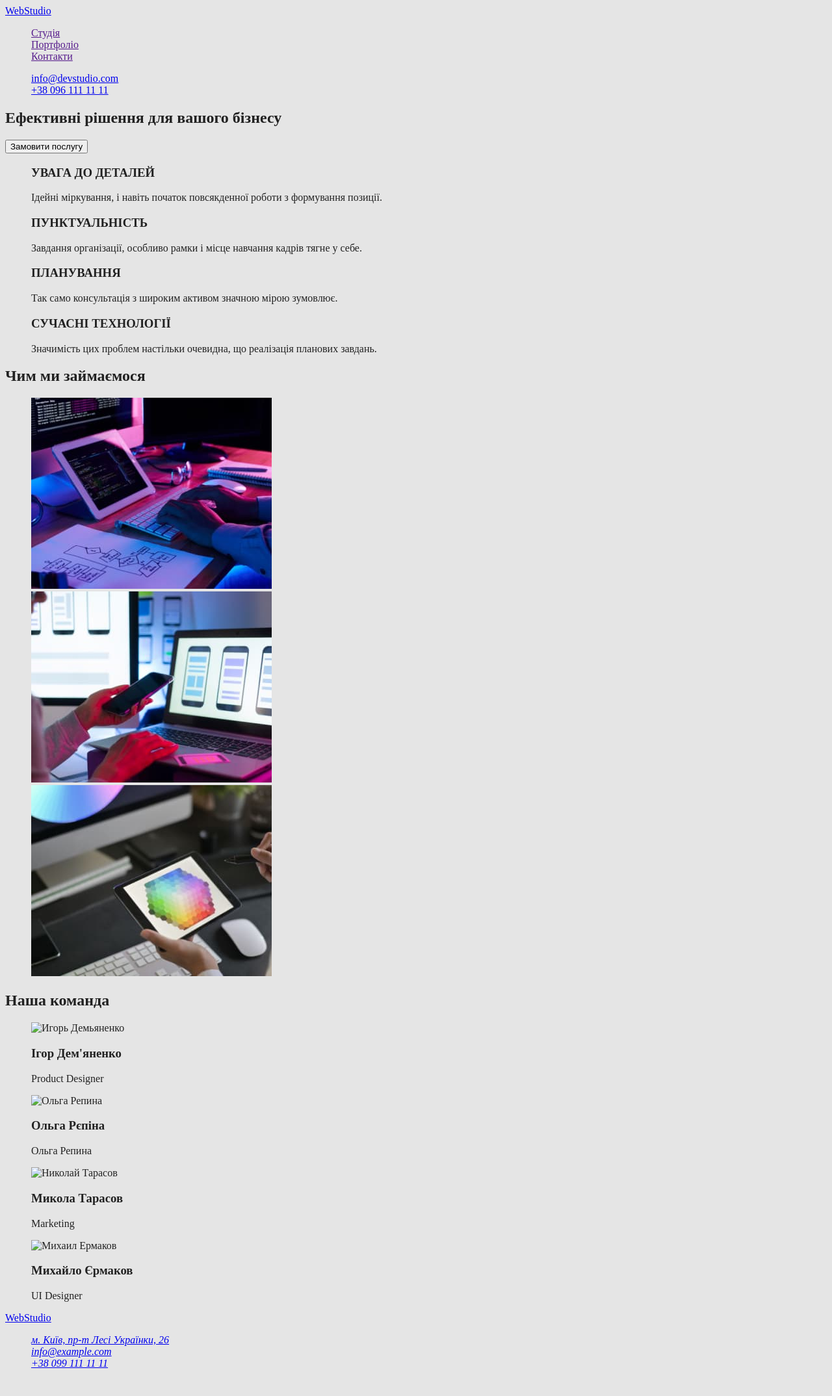
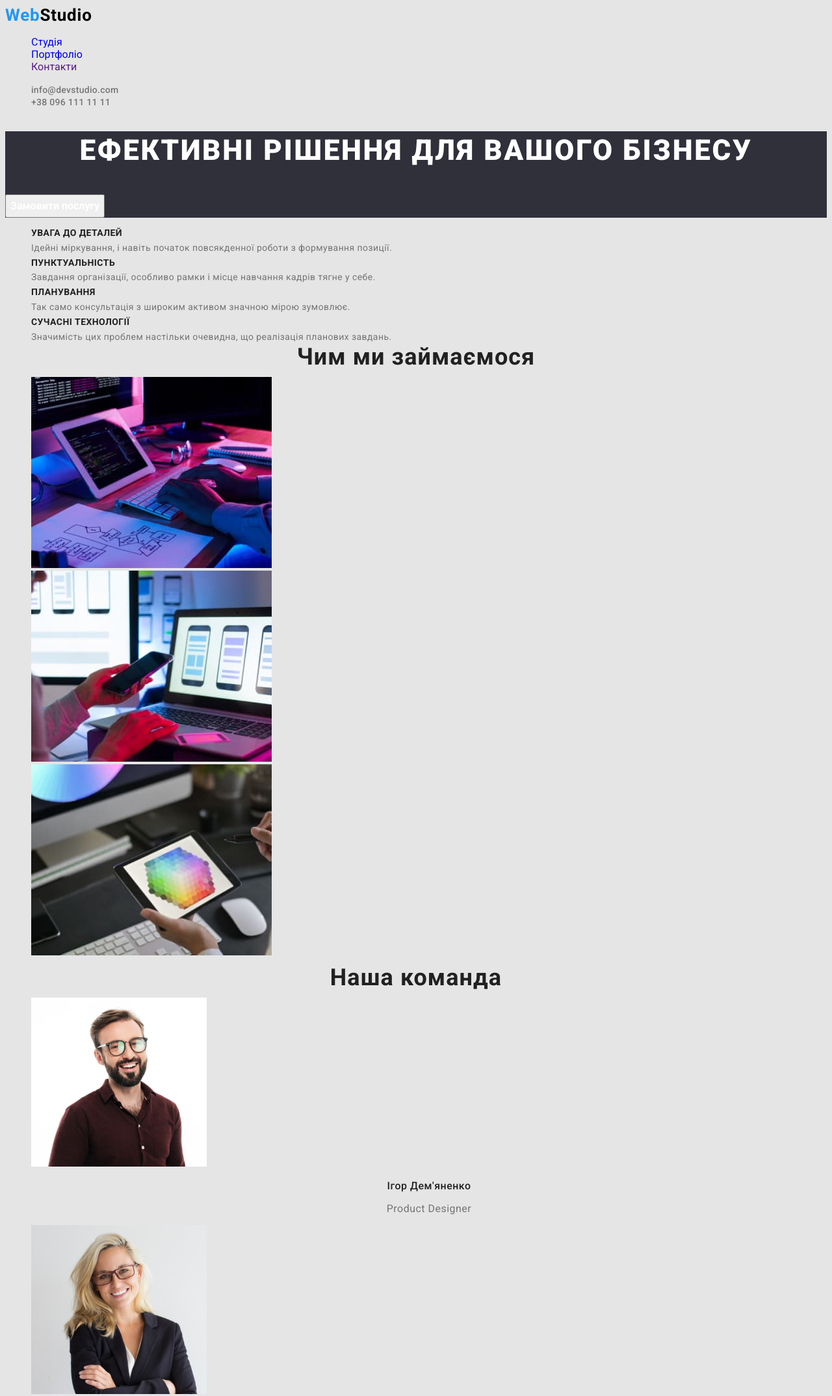
Before and after one commit to Leonid-Dovhaliuk/goit-markup-hw-2, a plain HTML site: page index.html in a window 1280 px wide. Shown: the top 2148 px of the page at 65% size. Before the commit the page ends 2123 px from the top, so only its background shows below. Drawn offline with Linux system fonts and the light colour scheme.

Commit message:
2 дз попытка №1

```diff
--- a/css/styles.css
+++ b/css/styles.css
@@ -1,13 +1,203 @@
+:root{
+--accent-color:  #2196F3;
+}
+
 body{
-    background: #E5E5E5;
+    font-family: 'Roboto', sans-serif;
+    background-color: #E5E5E5;
     color: #212121;
 }
 
 /* сброс стилей */
-ul{
+.list{
     list-style: none;
+    }
+    .link{
+        text-decoration: none;
 }
 
 /* общие стили */
 
-/* header */
+
+/*-------------header------------- */
+.header {
+}
+
+.logo,
+.header-logo {
+
+    font-weight: 700;
+    font-size: 26px;
+    line-height: 1.19;
+    letter-spacing: 0.03em;
+    color: #2196F3;
+    text-decoration: none;
+}
+
+.header-logo {
+    color:
+    #000000;
+}
+
+.nav {
+
+
+}
+.nav-list {
+}
+
+.nav-item {
+}
+
+.nav-link, {
+font-weight: 500;
+font-size: 14px;
+line-height: 1.14;
+letter-spacing: 0.02em;
+color: #212121;
+text-decoration: none;
+}
+
+.nav-contacts {
+font-weight: 500;
+font-size: 14px;
+line-height: 1.14;
+letter-spacing: 0.02em;
+color: #757575;
+}
+
+.nav-link:hover, .nav-link:focus{
+    color:var(--accent-color);
+}
+.nav-contacts:hover, .nav-contacts:focus{
+    color:var(--accent-color);
+}
+
+/*-------------hero section------------- */
+
+
+.hero{
+background-color:  #2F303A;
+}
+
+.main-title{
+font-weight: 900;
+font-size: 44px;
+line-height: 1.36;
+text-align: center;
+letter-spacing: 0.06em;
+text-transform: uppercase;
+color: #FFFFFF;
+}
+
+.button{
+    font-family: inherit;
+    font-style: normal;
+    font-weight: 700;
+    font-size: 16px;
+    line-height: 1.88;
+    color: #FFFFFF;
+}
+
+.btn{
+    cursor: pointer;
+}
+
+.feature-name{
+    font-weight: 700;
+    font-size: 14px;
+    line-height: 1.14;
+    letter-spacing: 0.03em;
+    text-transform: uppercase;
+    color: #212121;
+}
+
+.feature-description{
+    font-weight: 400;
+    font-size: 14px;
+    line-height: 1.71px;
+    letter-spacing: 0.03em;
+    color: #757575;
+}
+
+
+/*------------what are we doing section------------- */
+
+.work-title{
+ font-weight: 700;
+    font-size: 36px;
+    line-height: 1.17px;
+    text-align: center;
+    letter-spacing: 0.03em;
+    color: #212121;
+}
+
+/*------------our team section------------- */
+
+.team-title{
+    font-weight: 500;
+    font-size: 16px;
+    line-height: 1.19;
+    text-align: center;
+    letter-spacing: 0.03em;
+    color: #212121;
+}
+
+.team-profession{
+font-size: 16px;
+line-height: 1.19;
+text-align: center;
+letter-spacing: 0.03em;
+color: #757575;
+}
+
+
+/*------------footer section------------- */
+
+.footer-logo{
+    color:
+    #FFFFFF;
+}
+
+.address-link{
+    font-size: 14px;
+    line-height: 1.71;
+    letter-spacing: 0.03em;
+    color: #FFFFFF;
+}
+
+.address-contacts{
+color: rgba(255, 255, 255, 0.6);
+}
+
+
+/*------------PORTFOLIO PAGE------------- */
+/*------------filter section------------- */
+
+.filter-btn{
+    font-family: inherit;
+    font-weight: 500;
+    font-size: 16px;
+    line-height: 1.62;
+    text-align: center;
+    letter-spacing: 0.03em;
+    color: #212121;
+}
+
+
+/*------------portfolio section------------- */
+
+.portfolio-title{
+    font-weight: 700;
+    font-size: 18px;
+    line-height: 2;
+    letter-spacing: 0.06em;
+    color: #212121;
+}
+
+.portfolio-description{
+font-size: 16px;
+line-height: 1.88;
+letter-spacing: 0.03em;
+color: #757575;
+}
--- a/index.html
+++ b/index.html
@@ -4,49 +4,51 @@
     <meta charset="UTF-8" />
     <meta http-equiv="X-UA-Compatible" content="IE=edge" />
     <meta name="viewport" content="width=device-width, initial-scale=1.0" />
+
+    <link href="https://fonts.googleapis.com/css2?family=Raleway:wght@700&family=Roboto:wght@400;500;700;900&display=swap" rel="stylesheet">
     <link rel="stylesheet" href="./css/styles.css" />
     <title>Студія</title>
   </head>
   <body>
     <!--header section-->
     <header class="header">
-      <a lang="en" href="/" class="logo"
+      <a lang="en" href="index.html" class="logo"
         >Web<span class="header-logo">Studio</span></a
       >
       <nav class="nav">
-        <ul class="nav-list">
+        <ul class="nav-list list">
           <li class="nav-item">
-            <a class="nav-link" href="">Студія</a>
+            <a class="nav-link link" href="./index.html">Студія</a>
           </li>
           <li class="nav-item">
-            <a class="nav-link" href="">Портфоліо</a>
+            <a class="nav-link link" href="/portfolio.html">Портфоліо</a>
           </li>
           <li class="nav-item">
-            <a class="nav-link" href="">Контакти</a>
+            <a class="nav-link link" href="">Контакти</a>
           </li>
         </ul>
       </nav>
-      <ul class="contacts">
+      <ul class="contacts list">
         <li>
-          <a class="nav-link" href="mailto:info@devstudio.com"
+          <a class="nav-contacts link" href="mailto:info@devstudio.com"
             >info@devstudio.com</a
           >
         </li>
         <li>
-          <a class="nav-link" href="tel:+380961111111">+38 096 111 11 11</a>
+          <a class="nav-contacts link" href="tel:+380961111111">+38 096 111 11 11</a>
         </li>
       </ul>
     </header>
     <main>
       <!-- hero section-->
-      <section>
+      <section class="hero">
         <h1 class="main-title">Ефективні рішення для вашого бізнесу</h1>
-        <button class="button" type="button">Замовити послугу</button>
+        <button class="button btn" type="button">Замовити послугу</button>
       </section>
       <!-- feature section -->
       <section class="feature">
         <h2 hidden>Переваги</h2>
-        <ul class="feature-list">
+        <ul class="feature-list list">
           <li class="feature-item">
             <h3 class="feature-name">УВАГА ДО ДЕТАЛЕЙ</h3>
             <p class="feature-description">
@@ -56,7 +58,7 @@
           </li>
           <li class="feature-item">
             <h3 class="feature-name">ПУНКТУАЛЬНІСТЬ</h3>
-            <p class="feature-8 / 5 000">
+            <p class="feature-description">
               Завдання організації, особливо рамки і місце навчання кадрів тягне
               у себе.
             </p>
@@ -79,7 +81,7 @@
       <!-- what are we doing section -->
       <section class="work">
         <h2 class="work-title">Чим ми займаємося</h2>
-        <ul class="work-list">
+        <ul class="work-list list">
           <li class="work-item">
             <img
               class="work-img"
@@ -112,11 +114,11 @@
       <!-- our team section -->
       <section class="team">
         <h2 class="work-title">Наша команда</h2>
-        <ul class="team-list">
+        <ul class="team-list list">
           <li class="team-item">
             <img
               class="team-img"
-              src="./images/team/img-1.jpg"
+              src="./images/team/img-team-1.jpg"
               alt="Игорь Демьяненко"
               width="270"
               height="260"
@@ -127,7 +129,7 @@
           <li class="team-item">
             <img
               class="team-img"
-              src="./images/team/img-2.jpg"
+              src="./images/team/img-team-2.jpg"
               alt="Ольга Репина"
               width="270"
               height="260"
@@ -138,7 +140,7 @@
           <li class="team-item">
             <img
               class="team-img"
-              src="./images/team/img-3.jpg"
+              src="./images/team/img-team-3.jpg"
               alt="Николай Тарасов"
               width="270"
               height="260"
@@ -149,12 +151,12 @@
           <li class="team-item">
             <img
               class="team-img"
-              src="./images/team/img-4.jpg"
+              src="./images/team/img-team-4.jpg"
               alt="Михаил Ермаков"
               width="270"
               height="260"
             />
-            <h3>Михайло Єрмаков</h3>
+            <h3 class="team-title">Михайло Єрмаков</h3>
             <p lang="en" class="team-profession">UI Designer</p>
           </li>
         </ul>
@@ -166,10 +168,10 @@
         >Web<span class="footer-logo">Studio</span></a
       >
       <address class="address">
-        <ul class="address-list">
+        <ul class="address-list list">
           <li class="address-item">
             <a
-              class="address-link"
+              class="address-link link "
               target="_blank"
               rel="noopener noreferrer nofollow"
               href="https://goo.gl/maps/1cZanZ64X4rd1wwAA"
@@ -177,12 +179,12 @@
             </a>
           </li>
           <li class="address-item">
-            <a class="address-link" href="maitto:info@example.com"
+            <a class="address-link address-contacts link" href="maitto:info@example.com"
               >info@example.com</a
             >
           </li>
           <li class="address-item">
-            <a class="address-link" href="tel:+380991111111"
+            <a class="address-link address-contacts link" href="tel:+380991111111"
               >+38 099 111 11 11</a
             >
           </li>
```
Also changed, not shown: portfolio.html (+27 -24 lines).
